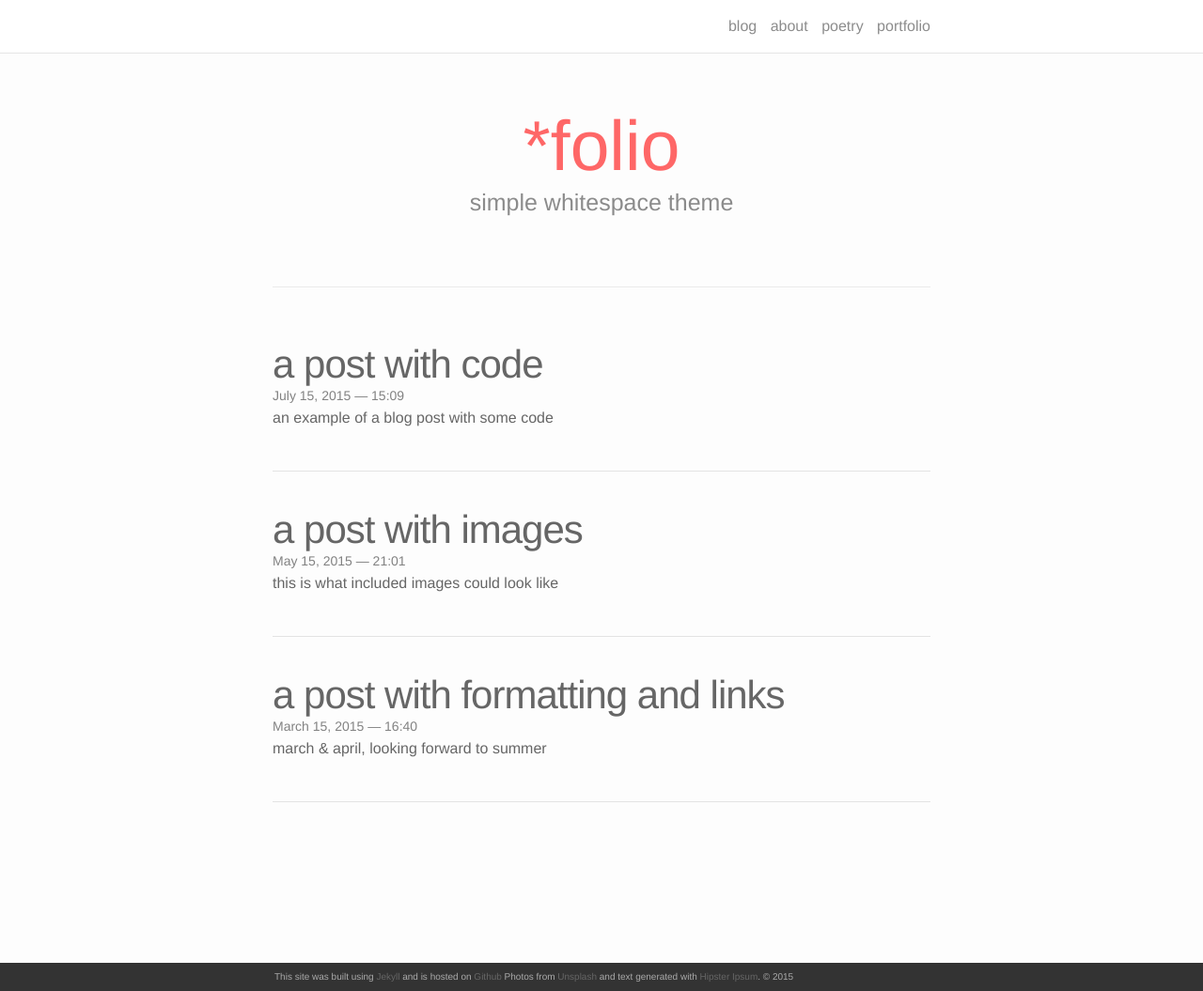
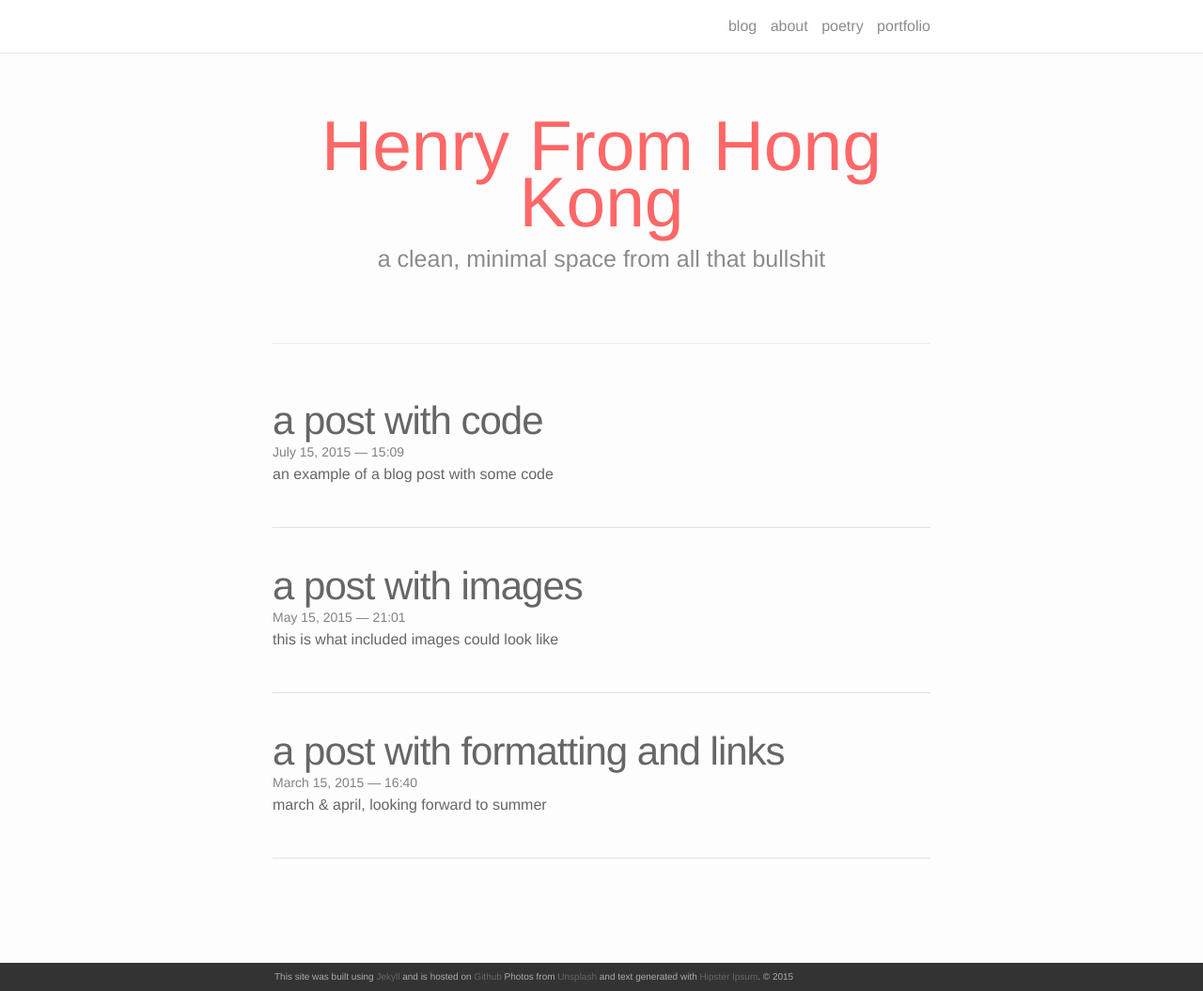
Before and after one commit to chwong1996/myhome, a Jekyll site: the page built from index.html, in a window 1280 px wide and 1055 px high. Shown: the whole window at 94% size. Built offline with Jekyll 4.4.1, drawn with Linux system fonts in a browser that asks for light colours; nearby versions of some CDN libraries; the list of posts is cut into pages by our own code.

Commit message:
Update index.html

```diff
--- a/index.html
+++ b/index.html
@@ -3,8 +3,8 @@ layout: default
 ---
 
 <div class="header-bar">
-  <h1>*folio</h1>
-  <h2>simple whitespace theme</h2>
+  <h1>Henry From Hong Kong</h1>
+  <h2>a clean, minimal space from all that bullshit</h2>
   <br/>
   <hr>
   <br/>
```
